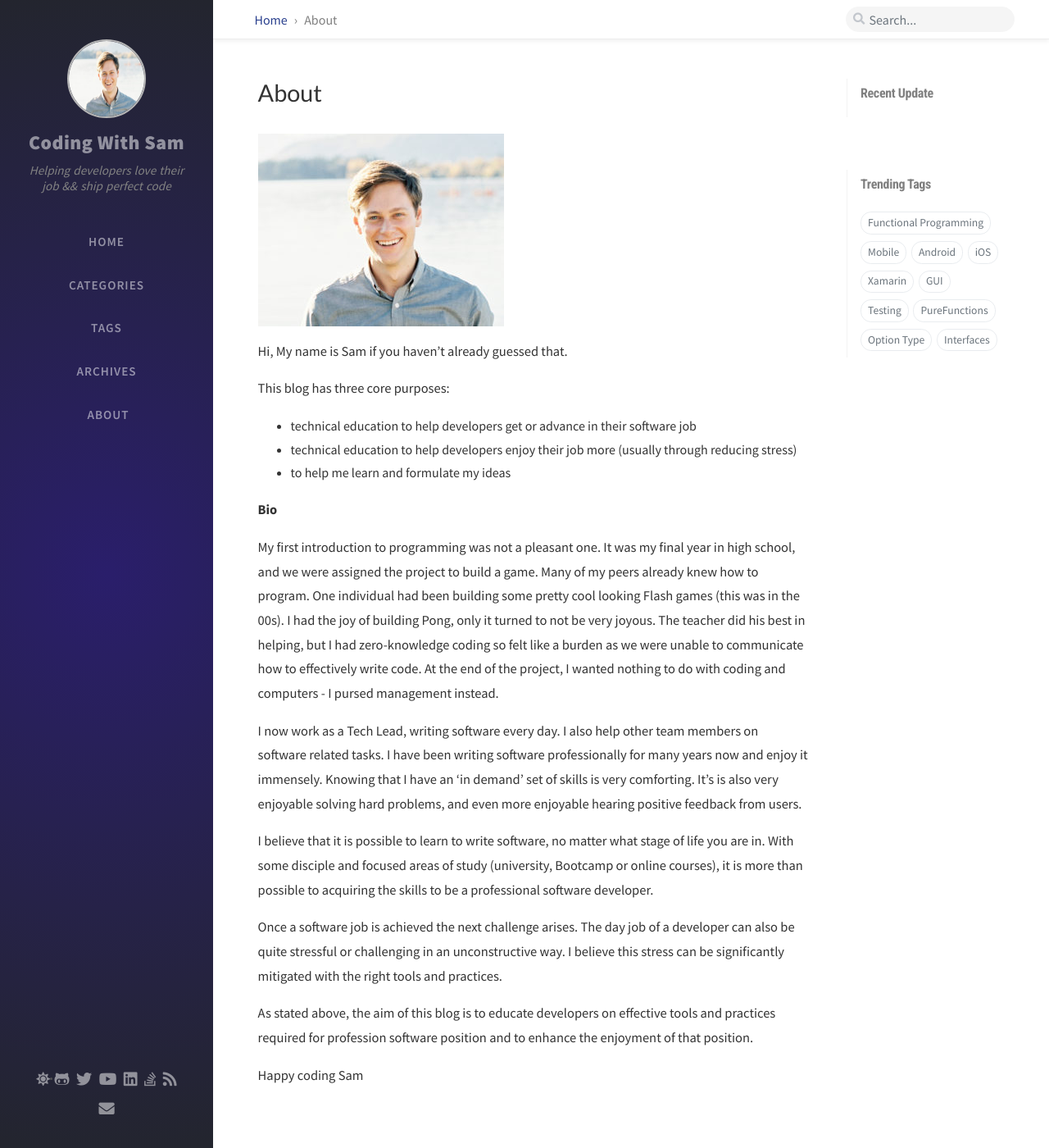
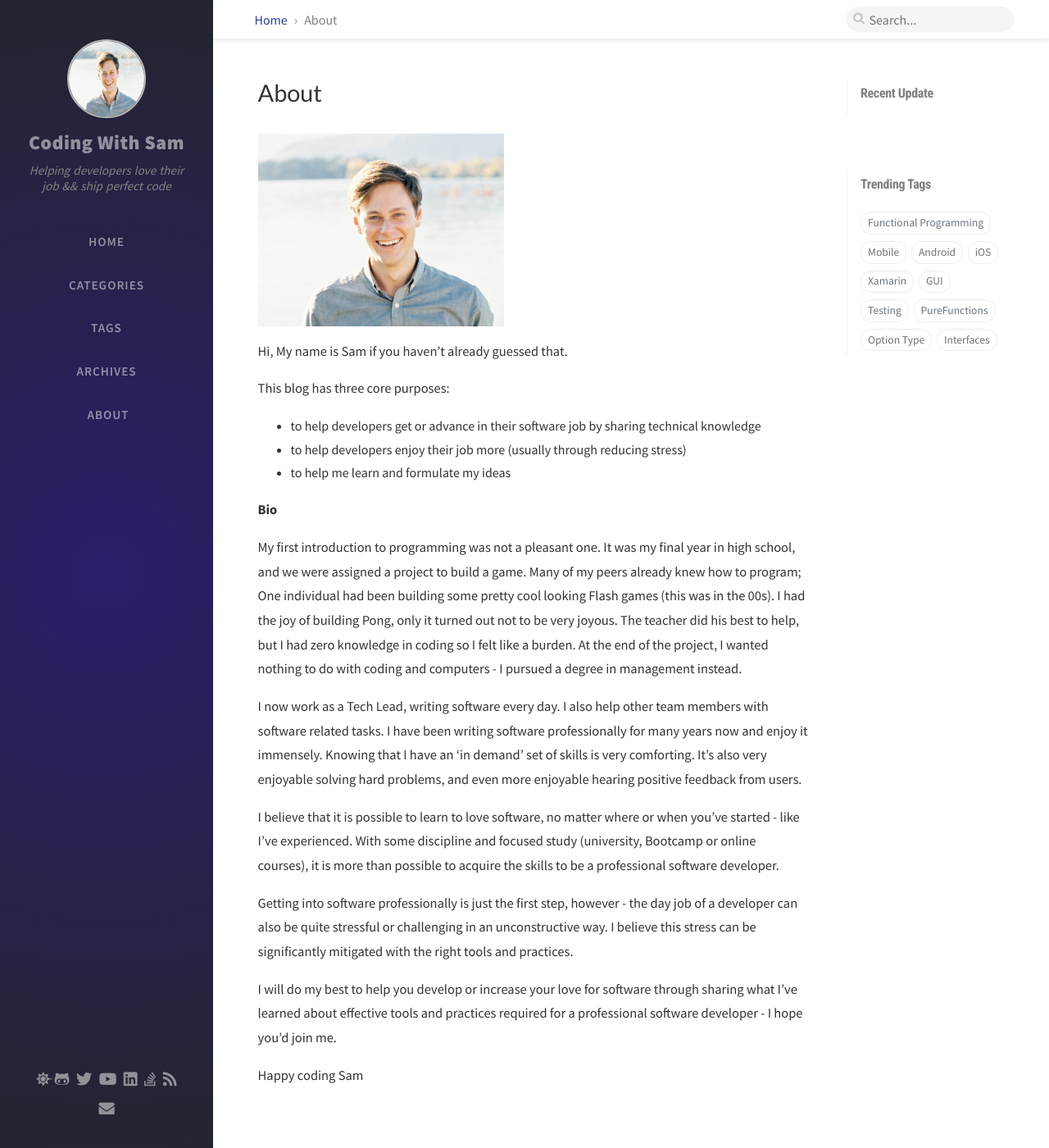
Before and after one commit to willsam100/CodingWIthSamBlog, a Jekyll site: the page built from tabs/contact-us.md, in a window 1280 px wide and 1400 px high. Shown: the whole window at 82% size. Built offline with Jekyll 4.4.1, drawn with Linux system fonts in a browser that asks for light colours; nearby versions of some CDN libraries; comment, search, counter and statistics services are not loaded.

Commit message:
Update contact-us.md

```diff
--- a/tabs/contact-us.md
+++ b/tabs/contact-us.md
@@ -31,22 +31,22 @@ Hi,
 My name is Sam if you haven't already guessed that.
 
 This blog has three core purposes:
-- technical education to help developers get or advance in their software job
-- technical education to help developers enjoy their job more (usually through reducing stress)
+- to help developers get or advance in their software job by sharing technical knowledge
+- to help developers enjoy their job more (usually through reducing stress)
 - to help me learn and formulate my ideas
 
 
 **Bio**
 
-My first introduction to programming was not a pleasant one. It was my final year in high school, and we were assigned the project to build a game. Many of my peers already knew how to program. One individual had been building some pretty cool looking Flash games (this was in the 00s). I had the joy of building Pong, only it turned to not be very joyous. The teacher did his best in helping, but I had zero-knowledge coding so felt like a burden as we were unable to communicate how to effectively write code. At the end of the project, I wanted nothing to do with coding and computers - I pursed management instead.
+My first introduction to programming was not a pleasant one. It was my final year in high school, and we were assigned a project to build a game. Many of my peers already knew how to program; One individual had been building some pretty cool looking Flash games (this was in the 00s). I had the joy of building Pong, only it turned out not to be very joyous. The teacher did his best to help, but I had zero knowledge in coding so I felt like a burden. At the end of the project, I wanted nothing to do with coding and computers - I pursued a degree in management instead.
 
-I now work as a Tech Lead, writing software every day. I also help other team members on software related tasks. I have been writing software professionally for many years now and enjoy it immensely. Knowing that I have an 'in demand' set of skills is very comforting. It's is also very enjoyable solving hard problems, and even more enjoyable hearing positive feedback from users.
+I now work as a Tech Lead, writing software every day. I also help other team members with software related tasks. I have been writing software professionally for many years now and enjoy it immensely. Knowing that I have an 'in demand' set of skills is very comforting. It's also very enjoyable solving hard problems, and even more enjoyable hearing positive feedback from users.
 
-I believe that it is possible to learn to write software, no matter what stage of life you are in. With some disciple and focused areas of study (university, Bootcamp or online courses), it is more than possible to acquiring the skills to be a professional software developer.
+I believe that it is possible to learn to love software, no matter where or when you've started - like I've experienced. With some discipline and focused study (university, Bootcamp or online courses), it is more than possible to acquire the skills to be a professional software developer.
 
-Once a software job is achieved the next challenge arises. The day job of a developer can also be quite stressful or challenging in an unconstructive way. I believe this stress can be significantly mitigated with the right tools and practices.
+Getting into software professionally is just the first step, however - the day job of a developer can also be quite stressful or challenging in an unconstructive way. I believe this stress can be significantly mitigated with the right tools and practices.
 
-As stated above, the aim of this blog is to educate developers on effective tools and practices required for profession software position and to enhance the enjoyment of that position.
+I will do my best to help you develop or increase your love for software through sharing what I've learned about effective tools and practices required for a professional software developer - I hope you'd join me.
 
 Happy coding
 Sam
```
